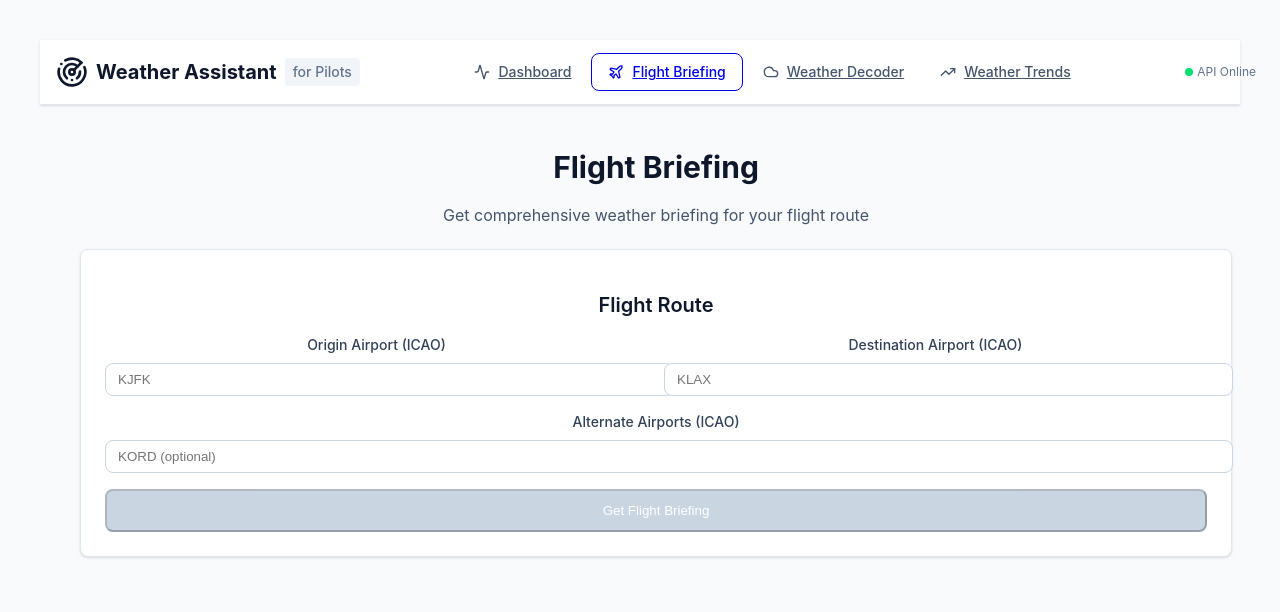
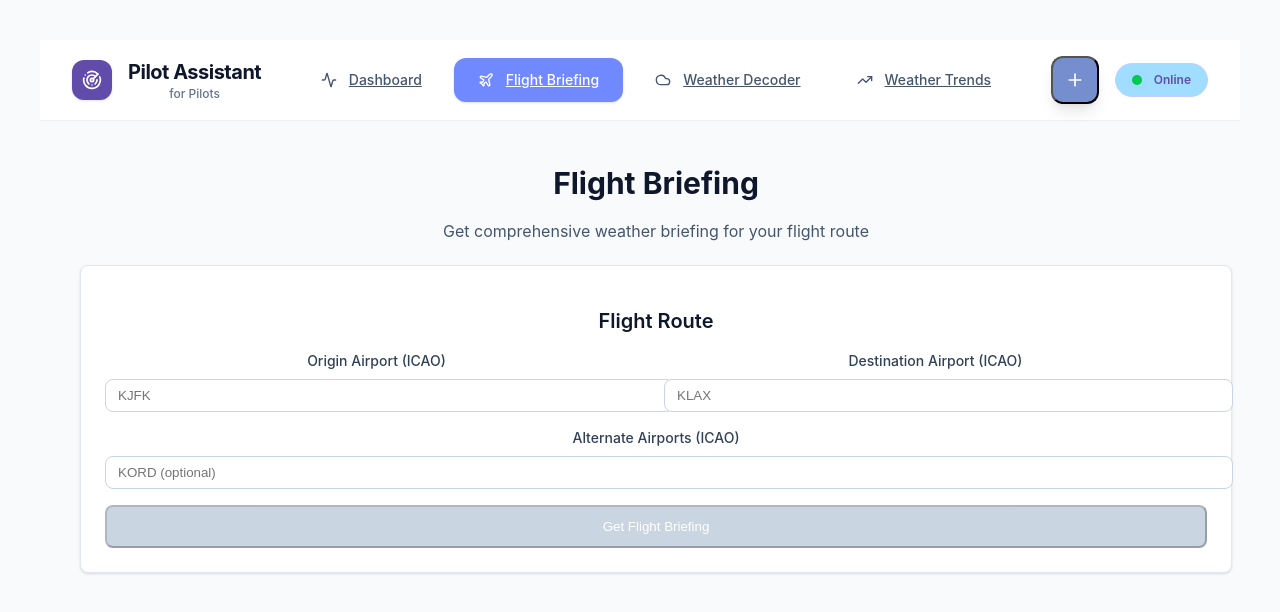
Before and after one commit to 2ndHOST/PilotAssistance, a React app in the folder frontend/: page /briefing in a window 1280 px wide. Shown: the top 612 px of the page. Built offline with nearby package versions, Linux system fonts and the light colour scheme; the HTML template or start-up script is replaced by a standard one.

Commit message:
DASHBOARD 1.0

```diff
--- a/frontend/src/components/Dashboard.jsx
+++ b/frontend/src/components/Dashboard.jsx
@@ -109,71 +109,62 @@ const Dashboard = () => {
 
   return (
     <div className="space-y-6">
-      {/* Header */}
-      <div className="flex items-center justify-between">
-        <div>
+      {/* Header with Stats in One Line */}
+      <div className="flex items-center justify-between gap-6">
+        {/* Pilot Dashboard Title */}
+        <div className="flex-shrink-0">
           <h1 className="text-3xl font-bold text-slate-900">Pilot Dashboard</h1>
           <p className="text-slate-600 mt-1">
             Weather conditions and flight planning tools
           </p>
         </div>
-        <div className="text-right">
-          <div className="text-sm text-slate-500">Last updated</div>
-          <div className="text-lg font-semibold text-slate-900">
-            {new Date().toLocaleTimeString()}
+
+        {/* Quick Stats Cards */}
+        <div className="flex items-center gap-4 flex-1">
+          <div className="aviation-card p-4 flex-1">
+            <div className="flex items-center space-x-3">
+              <div className="p-2 bg-aviation-100 rounded-lg">
+                <Plane className="h-5 w-5 text-aviation-600" />
+              </div>
+              <div>
+                <p className="text-sm text-slate-600">Recent Flights</p>
+                <p className="text-xl font-bold text-slate-900">{recentFlights.length}</p>
               </div>
             </div>
           </div>
 
-      {/* Quick Stats */}
-      <div className="grid grid-cols-1 md:grid-cols-4 gap-6">
-        <div className="aviation-card p-6">
+          <div className="aviation-card p-4 flex-1">
             <div className="flex items-center space-x-3">
-            <div className="p-2 bg-aviation-100 rounded-lg">
-              <Plane className="h-6 w-6 text-aviation-600" />
+              <div className="p-2 bg-blue-100 rounded-lg">
+                <CloudRain className="h-5 w-5 text-blue-600" />
               </div>
               <div>
-              <p className="text-sm text-slate-600">Recent Flights</p>
-              <p className="text-2xl font-bold text-slate-900">{recentFlights.length}</p>
+                <p className="text-sm text-slate-600">Monitored Airports</p>
+                <p className="text-xl font-bold text-slate-900">{quickWeather.length}</p>
               </div>
             </div>
           </div>
 
-        <div className="aviation-card p-6">
-          <div className="flex items-center space-x-3">
-            <div className="p-2 bg-blue-100 rounded-lg">
-              <CloudRain className="h-6 w-6 text-blue-600" />
-            </div>
-            <div>
-              <p className="text-sm text-slate-600">Monitored Airports</p>
-              <p className="text-2xl font-bold text-slate-900">{quickWeather.length}</p>
-            </div>
-          </div>
-        </div>
-
-        <div className="aviation-card p-6">
+          <div className="aviation-card p-4 flex-1">
             <div className="flex items-center space-x-3">
               <div className="p-2 bg-yellow-100 rounded-lg">
-              <AlertTriangle className="h-6 w-6 text-yellow-600" />
+                <AlertTriangle className="h-5 w-5 text-yellow-600" />
               </div>
               <div>
                 <p className="text-sm text-slate-600">Active Alerts</p>
-              <p className="text-2xl font-bold text-slate-900">
+                <p className="text-xl font-bold text-slate-900">
                   {quickWeather.filter(w => w.severity.level !== 'normal').length}
                 </p>
               </div>
             </div>
           </div>
+        </div>
 
-        <div className="aviation-card p-6">
-          <div className="flex items-center space-x-3">
-            <div className="p-2 bg-green-100 rounded-lg">
-              <Clock className="h-6 w-6 text-green-600" />
-            </div>
-            <div>
-              <p className="text-sm text-slate-600">System Status</p>
-              <p className="text-lg font-semibold text-green-600">Online</p>
-            </div>
+        {/* Last Updated */}
+        <div className="flex-shrink-0 text-right">
+          <div className="text-sm text-slate-500">Last updated</div>
+          <div className="text-lg font-semibold text-slate-900">
+            {new Date().toLocaleTimeString()}
           </div>
         </div>
       </div>
@@ -217,7 +208,20 @@ const Dashboard = () => {
             </div>
           </div>
 
-          {/* Recent Flights */}
+          {/* Flight Map - Now below Current Weather */}
+          <FlightMap
+            airports={quickWeather}
+            height="300px"
+          />
+        </div>
+
+        {/* Right Sidebar */}
+        <div className="space-y-6">
+          <AlertsPanel
+            alerts={quickWeather.filter(w => w.severity.level !== 'normal')}
+          />
+
+          {/* Recent Flights - Now in place of FlightMap */}
           <div className="aviation-card p-6">
             <h2 className="text-xl font-semibold text-slate-900 mb-4 flex items-center">
               <MapPin className="h-5 w-5 mr-2 text-slate-600" />
@@ -235,35 +239,7 @@ const Dashboard = () => {
               ))}
             </div>
           </div>
-        </div>
 
-        {/* Alerts Panel */}
-        <div className="space-y-6">
-          <AlertsPanel
-            alerts={quickWeather.filter(w => w.severity.level !== 'normal')}
-          />
-
-          {/* Flight Map */}
-          <FlightMap
-            airports={quickWeather}
-            height="300px"
-          />
-
-          {/* Quick Actions */}
-          <div className="aviation-card p-6">
-            <h2 className="text-xl font-semibold text-slate-900 mb-4">Quick Actions</h2>
-            <div className="space-y-3">
-              <button className="w-full bg-aviation-600 text-white px-4 py-3 rounded-lg hover:bg-aviation-700 transition-colors font-medium">
-                New Flight Briefing
-              </button>
-              <button className="w-full bg-slate-100 text-slate-700 px-4 py-3 rounded-lg hover:bg-slate-200 transition-colors font-medium">
-                Decode METAR/TAF
-              </button>
-              <button className="w-full bg-slate-100 text-slate-700 px-4 py-3 rounded-lg hover:bg-slate-200 transition-colors font-medium">
-                Weather Trends
-              </button>
-            </div>
-          </div>
         </div>
       </div>
     </div>
--- a/frontend/src/components/Navigation.jsx
+++ b/frontend/src/components/Navigation.jsx
@@ -1,8 +1,10 @@
 import { Link, useLocation } from 'react-router-dom'
-import { Plane, Cloud, Radar, Activity, TrendingUp } from 'lucide-react'
+import { useState } from 'react'
+import { Plane, Cloud, Radar, Activity, TrendingUp, Plus, X, Briefcase, FileText, BarChart3, Settings } from 'lucide-react'
 
 const Navigation = () => {
   const location = useLocation()
+  const [showQuickActions, setShowQuickActions] = useState(false)
 
   const navItems = [
     { path: '/', label: 'Dashboard', icon: Activity },
@@ -11,23 +13,32 @@ const Navigation = () => {
     { path: '/charts', label: 'Weather Trends', icon: TrendingUp },
   ]
 
+  const quickActions = [
+    { label: 'New Flight Briefing', icon: Briefcase, action: () => console.log('New briefing') },
+    { label: 'Decode Weather', icon: FileText, action: () => console.log('Decode weather') },
+    { label: 'Weather Analysis', icon: BarChart3, action: () => console.log('Weather analysis') },
+    { label: 'Settings', icon: Settings, action: () => console.log('Settings') },
+  ]
+
   return (
-    <nav className="bg-white shadow-sm border-b border-slate-200">
-      <div className="container mx-auto px-4">
-        <div className="flex items-center justify-between h-16">
+    <nav className="bg-white/90 backdrop-blur-md border-b border-slate-200/60 sticky top-0 z-50">
+      <div className="max-w-7xl mx-auto px-8">
+        <div className="flex items-center justify-between h-20">
           {/* Logo/Brand */}
-          <div className="flex items-center space-x-2">
-            <Radar className="h-8 w-8 text-aviation-600" />
-            <span className="text-xl font-bold text-slate-900">
-              Weather Assistant
-            </span>
-            <span className="text-sm text-slate-500 font-medium bg-slate-100 px-2 py-1 rounded">
-              for Pilots
-            </span>
+          <div className="flex items-center space-x-4">
+            <div className="flex items-center justify-center w-10 h-10 rounded-xl shadow-sm" style={{ backgroundColor: '#624CAB' }}>
+              <Radar className="h-5 w-5 text-white" />
+            </div>
+            <div>
+              <span className="text-xl font-bold text-slate-900 tracking-tight">
+                Pilot Assistant
+              </span>
+              <div className="text-xs text-slate-500 font-medium">for Pilots</div>
+            </div>
           </div>
 
           {/* Navigation Links */}
-          <div className="flex space-x-1">
+          <div className="flex items-center space-x-2">
             {navItems.map(({ path, label, icon: Icon }) => {
               const isActive = location.pathname === path
               return (
@@ -35,13 +46,14 @@ const Navigation = () => {
                   key={path}
                   to={path}
                   className={`
-                    flex items-center space-x-2 px-4 py-2 rounded-lg text-sm font-medium transition-colors duration-200
+                    flex items-center space-x-3 px-6 py-3 rounded-xl text-sm font-medium transition-all duration-300
                     ${
                       isActive
-                        ? 'bg-aviation-100 text-aviation-700 border border-aviation-200'
-                        : 'text-slate-600 hover:text-slate-900 hover:bg-slate-50'
+                        ? 'text-white shadow-sm'
+                        : 'text-slate-600 hover:text-slate-900 hover:bg-slate-50/80 hover:shadow-sm'
                     }
                   `}
+                  style={isActive ? { backgroundColor: '#7189FF' } : {}}
                 >
                   <Icon className="h-4 w-4" />
                   <span>{label}</span>
@@ -50,11 +62,49 @@ const Navigation = () => {
             })}
           </div>
 
-          {/* Status Indicator */}
-          <div className="flex items-center space-x-2">
-            <div className="flex items-center space-x-1">
-              <div className="h-2 w-2 bg-green-400 rounded-full animate-pulse-slow"></div>
-              <span className="text-xs text-slate-500">API Online</span>
+          {/* Quick Actions & Status */}
+          <div className="flex items-center space-x-4">
+            {/* Quick Actions Dropdown */}
+            <div className="relative">
+              <button
+                onClick={() => setShowQuickActions(!showQuickActions)}
+                className="flex items-center justify-center w-12 h-12 rounded-xl text-white transition-all duration-300 shadow-lg hover:shadow-xl transform hover:scale-105"
+                style={{ backgroundColor: '#758ECD' }}
+              >
+                {showQuickActions ? <X className="h-5 w-5" /> : <Plus className="h-5 w-5" />}
+              </button>
+
+              {showQuickActions && (
+                <div className="absolute right-0 top-14 w-72 bg-white/95 backdrop-blur-md rounded-2xl shadow-2xl border border-slate-200/50 py-3 z-50">
+                  <div className="px-4 py-2 text-xs font-bold text-slate-400 uppercase tracking-wider">
+                    Quick Actions
+                  </div>
+                  {quickActions.map((action, index) => (
+                    <button
+                      key={index}
+                      onClick={() => {
+                        action.action()
+                        setShowQuickActions(false)
+                      }}
+                      className="w-full flex items-center space-x-4 px-4 py-3 text-sm text-slate-700 hover:bg-slate-50/80 transition-all duration-200 hover:translate-x-1"
+                    >
+                      <div className="flex items-center justify-center w-8 h-8 rounded-lg" style={{ backgroundColor: '#C1CEFE' }}>
+                        <action.icon className="h-4 w-4" style={{ color: '#624CAB' }} />
+                      </div>
+                      <span className="font-medium">{action.label}</span>
+                    </button>
+                  ))}
+                </div>
+              )}
+            </div>
+
+            {/* Status Indicator */}
+            <div className="flex items-center space-x-3 rounded-full px-4 py-2 border" style={{ backgroundColor: '#A0DDFF', borderColor: '#C1CEFE' }}>
+              <div className="relative">
+                <div className="h-2.5 w-2.5 bg-green-500 rounded-full"></div>
+                <div className="absolute inset-0 h-2.5 w-2.5 bg-green-500 rounded-full animate-ping opacity-20"></div>
+              </div>
+              <span className="text-xs font-semibold" style={{ color: '#624CAB' }}>Online</span>
             </div>
           </div>
         </div>
```
Lines whose indentation alone changed are shown as unchanged.
